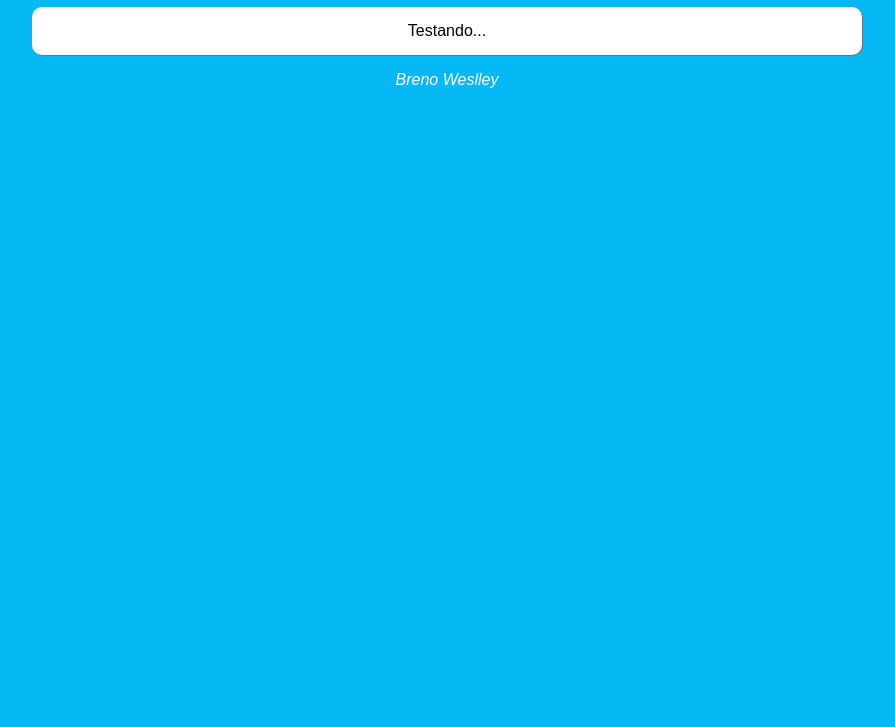
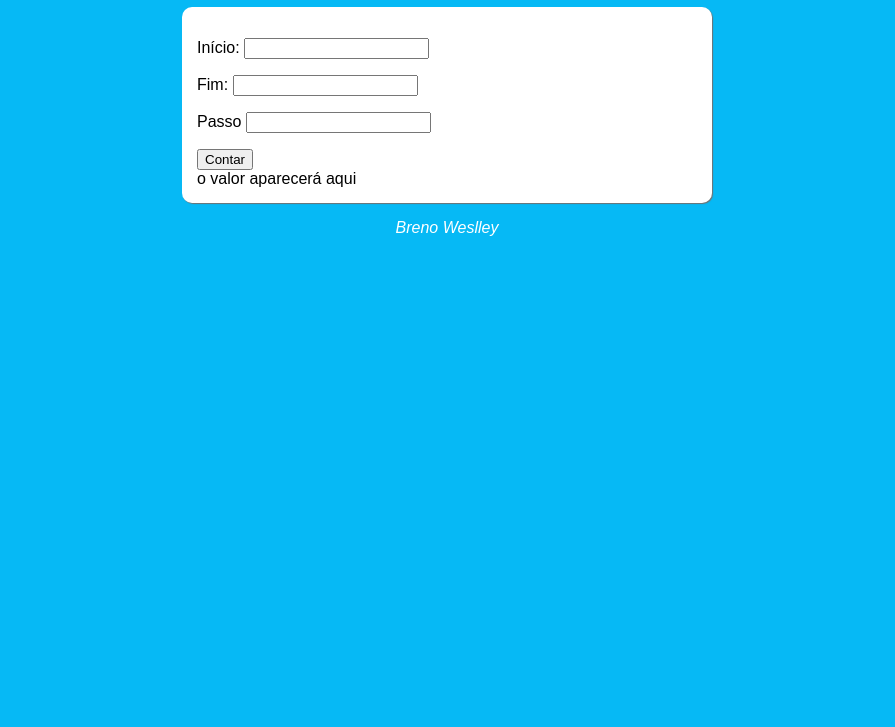
Before and after one commit to BrenoWeslley68/JAVASCRIPT, a plain HTML site: page Coleção de exercícios 1/ex004/Exercicio001.html in a window 1280 px wide. Shown: the part 73-800 px from the top of the page, without its empty margins (193-1088 px from the left). Drawn offline with Linux system fonts and the light colour scheme.

Commit message:
atualizei

```diff
--- a/Coleção de exercícios 1/ex004/Exercicio001.html
+++ b/Coleção de exercícios 1/ex004/Exercicio001.html
@@ -8,14 +8,27 @@
 </head>
 <body>
     <header>
-        <h1>Título</h1>
+        <h1>Vamos contar</h1>
     </header>
     <main>
         <section>
             <div>
-                Testando...
+                <p>
+                    <label for="iinicio">Início:</label>
+                    <input type="number" name="inicio" id="iinicio">
+                </p>
+                <p>
+                    <label for="iinicio">Fim:</label>
+                    <input type="number" name="fim" id="ifim">
+                </p>
+                <p>
+                    <label for="iinicio">Passo</label>
+                    <input type="number" name="passo" id="ipasso">
+                </p>
+                <input type="button" value="Contar" onclick="contar()">
+
             </div>
-            <div></div>
+            <div id="res"> o valor aparecerá aqui</div>
         </section>
     </main>
     <footer>
--- a/Coleção de exercícios 1/ex004/script.js
+++ b/Coleção de exercícios 1/ex004/script.js
@@ -1 +1,28 @@
-window.alert("Olá!")
+function contar() {
+    //Linhas 2-5: Obtêm os valores dos campos de entrada de início, fim, passo, e o elemento para exibir o resultado.
+    var inicio = document.getElementById('iinicio')
+    var fim = document.getElementById('ifim')
+    var passo = document.getElementById('ipasso')
+    var res = document.getElementById('res')
+
+    if( inicio.value.length ==0 || fim.value.length ==0 || passo.value.length ==0) {
+        window.alert('Erro, falta dados') //Linha 7: Verifica se algum dos campos está vazio. Se sim, exibe uma mensagem de erro.
+    } else{
+        var i = Number(inicio.value)
+        var f = Number(fim.value)
+        var p = Number(passo.value) //Linhas 10-12: Converte os valores de início, fim e passo para números e prepara a exibição do resultado.
+        res.innerHTML = `Contando: ` //Linha 13: Inicia a exibição com "Contando: ".
+        if ( i < f){
+            for(var c = i; c<= f; c += p){
+                res.innerHTML += `${c} ` //Linhas 14-18: Se o início for menor que o fim, executa uma contagem crescente e exibe os números.
+            }
+
+        } else {
+            for ( var c = i; c >= f; c -=p) {
+                res.innerHTML += `${c} ` //Linhas 19-22: Caso contrário, realiza uma contagem decrescente e exibe os números.
+            }
+        }
+
+
+        }
+    }
--- a/Coleção de exercícios 1/ex004/style.css
+++ b/Coleção de exercícios 1/ex004/style.css
@@ -11,9 +11,9 @@ header{
 }
 section{
     background-color: white;
-    width: 800px;
+    width: 500px;
     margin: auto;
-    text-align: center;
+
     padding: 15px;
     border-radius: 10px;
     color: black;
```
